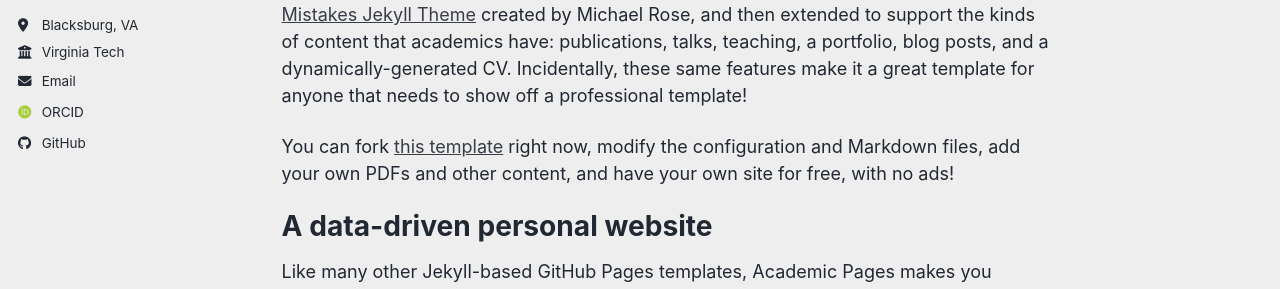
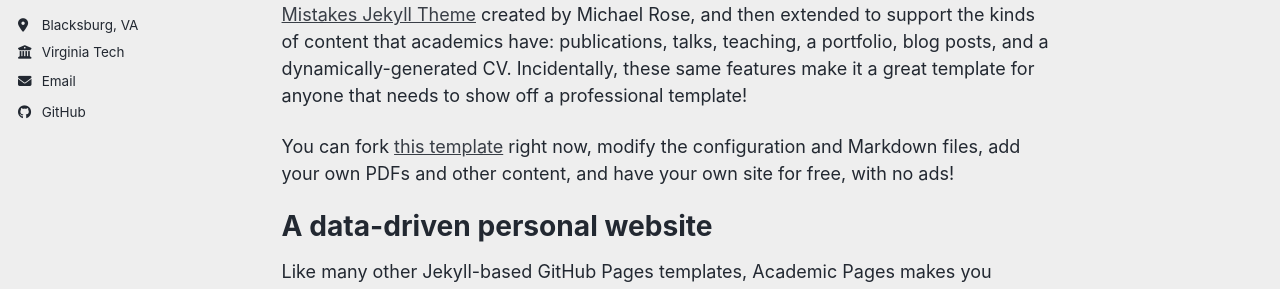
Before and after one commit to ZehaoDang1127/ZehaoDang1127.github.io, a Jekyll site: the page built from _pages/about.md, in a window 1280 px wide. Shown: the part 278-567 px from the top of the page. Built offline with Jekyll 4.4.1, drawn with Linux system fonts in a browser that asks for light colours; some web fonts are replaced; a script bundle is joined from its source files by our own code; library files that are not in the unit come from our copies.

Commit message:
Update site description and links in _config.yml

```diff
--- a/_config.yml
+++ b/_config.yml
@@ -12,7 +12,7 @@
 title                    : "Zehao Dang"
 title_separator          : "-"
 name                     : &name "Zehao Dang"
-description              : &description "Your Name's academic portfolio"   # Update this with a general description of your site, this is the default if not overridden by a page
+description              : &description "Zehao's academic portfolio"   # Update this with a general description of your site, this is the default if not overridden by a page
 url                      : https://zehaodang1127.github.io # The base hostname & protocol for your site e.g. "https://[your GitHub username].github.io",
                                                            # or if you already have some other page hosted on Github then use "https://[your GitHub username].github.io/[Your Repo Name]"
 baseurl                  : "" # the subpath of your site, e.g. "/blog"
@@ -35,13 +35,13 @@
   # Academic websites
   academia         : # URL
   arxiv            : # URL - Update with the correct link to your profile
-  googlescholar    : #"https://scholar.google.com/citations?user=PS_CX0AAAAAJ"
+  googlescholar    : # "https://scholar.google.com/citations?user=PS_CX0AAAAAJ"
   inspire-hep      : # URL
   impactstory      : # URL
-  orcid            : "https://orcid.org/yourorcidurl"
+  orcid            : # "https://orcid.org/yourorcidurl"
   semantic         : # URL
   ssrn             : # URL
-  pubmed           : #"https://www.ncbi.nlm.nih.gov/pubmed/?term=john+snow"
+  pubmed           : # "https://www.ncbi.nlm.nih.gov/pubmed/?term=john+snow"
   researchgate     : # URL
   scopus           : # URL
   zotero           : # URL
```
